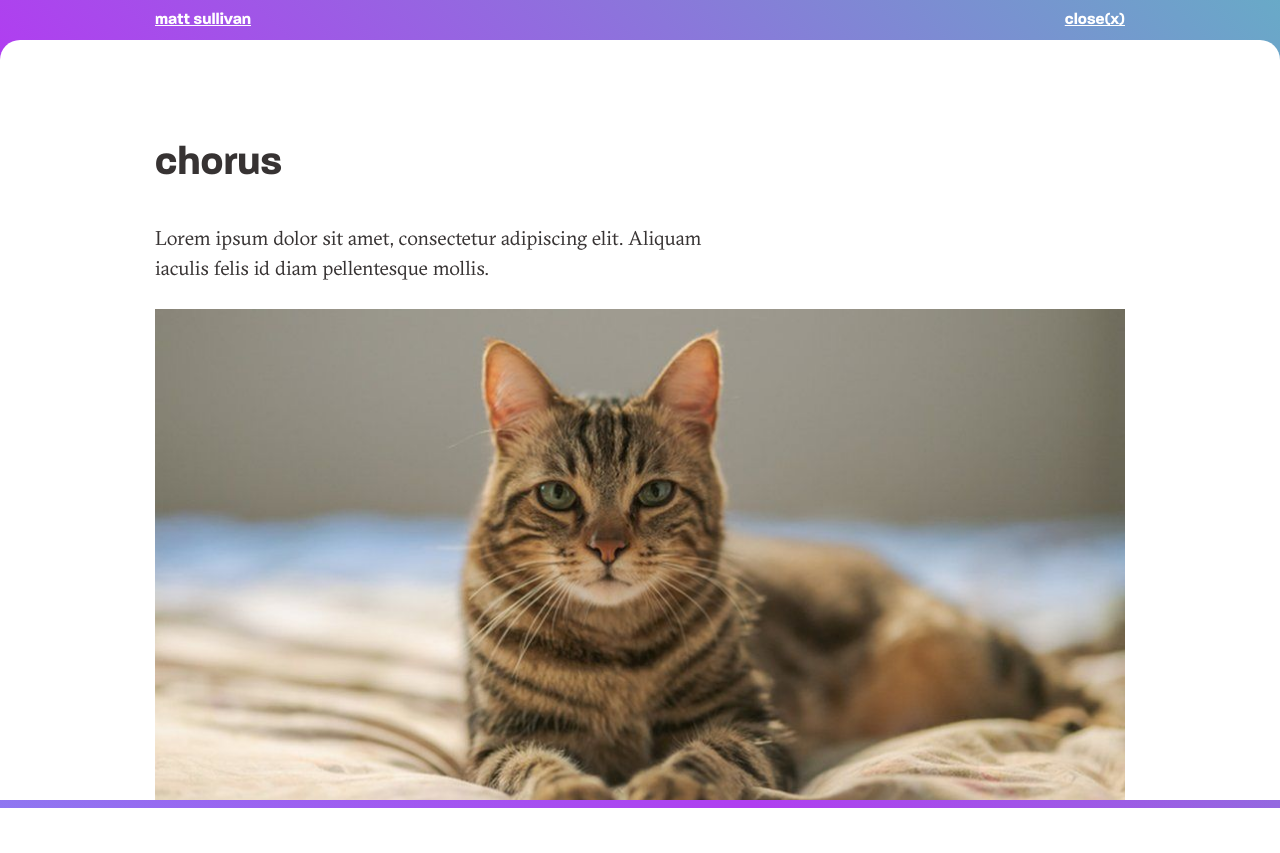
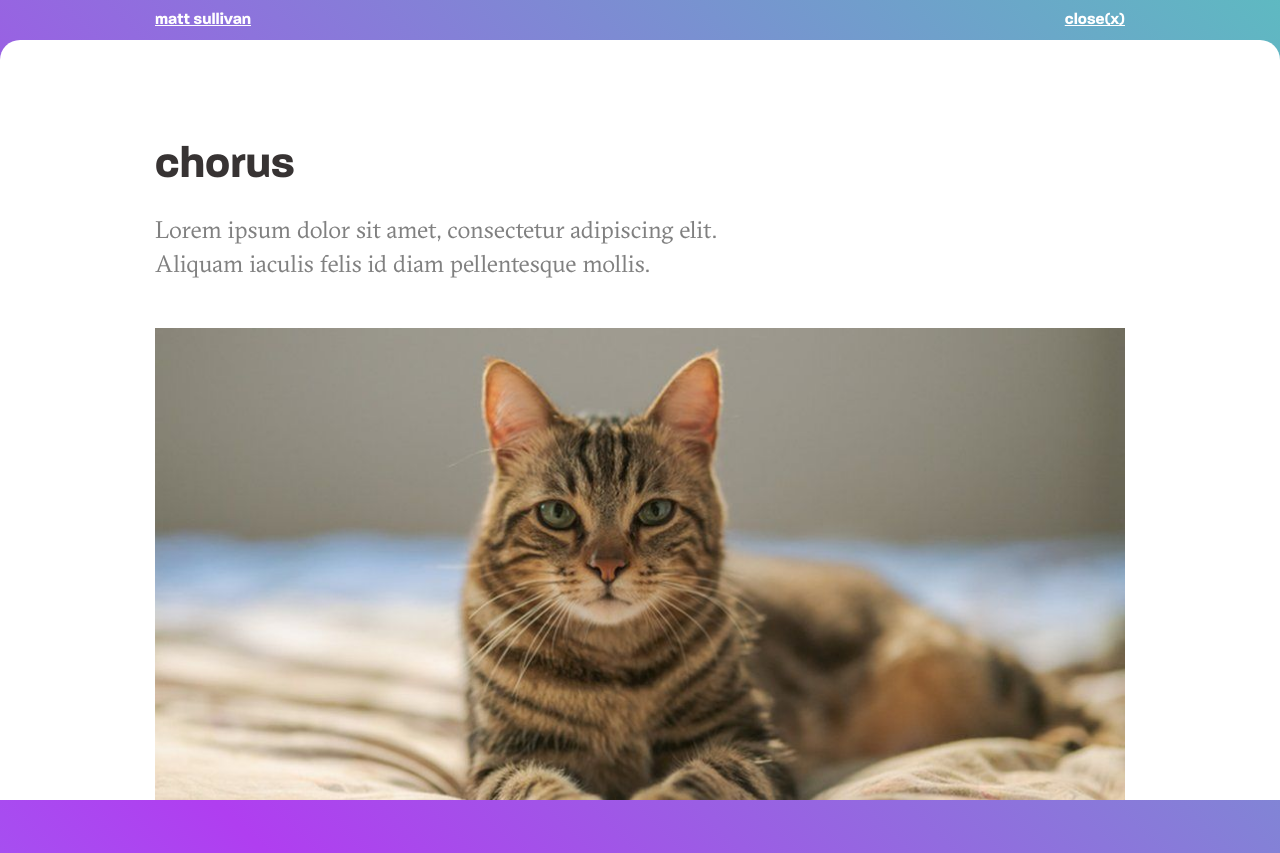
Before and after one commit to mjsxi/website-v4, a Next.js app: page /projects/chorus in a window 1280 px wide. Before the commit the page ends 800 px from the top, so only its background shows below. Built offline with nearby package versions, Linux system fonts and the light colour scheme.

Commit message:
reworked some of the type

```diff
--- a/components/mainPage.js
+++ b/components/mainPage.js
@@ -11,7 +11,7 @@ const MainPage = () => (
       <div className={styles.projects}>
         <h2>projects</h2>
         <Link href="/projects/pinnacle">
-          <a>Pinnacle 3</a>
+          <a>Pinnacle</a>
         </Link>
         <Link href="/projects/parcel">
           <a>Parcel</a>
--- a/pages/projects/parcel.js
+++ b/pages/projects/parcel.js
@@ -41,6 +41,7 @@ export default function Main() {
             <img src="/assets/imgs/cat.jpg" alt="my image" />
             <p>Lorem ipsum dolor sit amet, consectetur adipiscing elit. Aliquam iaculis felis id diam pellentesque mollis. Fusce mollis varius lacus, vitae laoreet nulla. Fusce pharetra urna non placerat vehicula. Pellentesque habitant morbi tristique senectus et netus et malesuada fames ac turpis egestas. Etiam ac tellus aliquam, maximus orci in, sollicitudin augue. Maecenas tincidunt ligula ut ipsum euismod eleifend. Proin at varius erat.</p>
             <p>Nulla sollicitudin vel ipsum quis sagittis. Maecenas risus nisi, varius in turpis non, pellentesque imperdiet ante. Curabitur non congue turpis, eu mollis mi. Nullam sollicitudin arcu sit amet augue interdum convallis. Maecenas at dictum leo. Praesent vel metus a felis efficitur pulvinar id a velit. Morbi eu consequat arcu. In purus quam, euismod eu mattis vel, laoreet vel libero. Aliquam eleifend a nunc nec venenatis. Vivamus a lorem luctus, luctus mauris nec, viverra ante. Morbi venenatis quis purus sit amet viverra.</p>
+            <img src="/assets/imgs/cat.jpg" alt="my image" />
             <p>Nunc vel mi id urna tincidunt efficitur. Fusce faucibus nisi ac diam porttitor, at fermentum nisi congue. Curabitur dui est, fringilla consequat urna id, commodo ultricies nisi. Sed velit mi, posuere in euismod ac, egestas non orci. Nullam et dui ullamcorper, dictum massa non, condimentum sapien. Donec tincidunt a turpis nec venenatis. Vivamus dictum tellus non sem ornare, ut ornare felis malesuada. Cras sodales ex eros, at pellentesque ex tincidunt ornare. Suspendisse eu tempus ipsum. Aenean venenatis risus turpis, in viverra sem placerat a. Mauris dictum maximus mi eget vehicula. Donec lorem felis, fermentum at commodo ac, cursus vel augue. Vestibulum a augue aliquet, egestas neque ut, blandit eros. Vivamus tempus velit in purus laoreet ultricies. Curabitur vel pellentesque nulla.</p>
             <p>Vestibulum ante ipsum primis in faucibus orci luctus et ultrices posuere cubilia curae; Class aptent taciti sociosqu ad litora torquent per conubia nostra, per inceptos himenaeos. Sed non ullamcorper magna. Nullam ornare nibh eget metus tincidunt, quis ultricies quam fringilla. Quisque mattis malesuada diam vitae tristique. Orci varius natoque penatibus et magnis dis parturient montes, nascetur ridiculus mus. Curabitur id semper dui. Vivamus nec gravida justo, non lacinia velit. Ut venenatis nunc laoreet, dapibus nisi ut, ultricies dui.</p>
             <p>Suspendisse ut fermentum ex. Mauris felis turpis, scelerisque quis sagittis a, commodo eget lectus. Nam vehicula eleifend velit at facilisis. Curabitur efficitur ex vel condimentum ornare. Donec eget purus pellentesque, ullamcorper enim at, vestibulum mi. Nulla facilisi. Vestibulum cursus turpis eu nibh maximus viverra. Aliquam ut iaculis nibh, nec iaculis felis. Cras nisi sem, pulvinar vitae consequat id, ullamcorper non erat. Morbi vitae lorem sit amet libero sodales commodo nec eleifend nulla.</p>
--- a/pages/projects/pinnacle.js
+++ b/pages/projects/pinnacle.js
@@ -38,9 +38,9 @@ export default function Main() {
           <div className={styles.proCotents}>
             <h3>pinnacle</h3>
             <h4>Lorem ipsum dolor sit amet, consectetur adipiscing elit. Aliquam iaculis felis id diam pellentesque mollis.</h4>
-            <img src="/assets/imgs/cat.jpg" alt="my image" />
             <p>Lorem ipsum dolor sit amet, consectetur adipiscing elit. Aliquam iaculis felis id diam pellentesque mollis. Fusce mollis varius lacus, vitae laoreet nulla. Fusce pharetra urna non placerat vehicula. Pellentesque habitant morbi tristique senectus et netus et malesuada fames ac turpis egestas. Etiam ac tellus aliquam, maximus orci in, sollicitudin augue. Maecenas tincidunt ligula ut ipsum euismod eleifend. Proin at varius erat.</p>
             <p>Nulla sollicitudin vel ipsum quis sagittis. Maecenas risus nisi, varius in turpis non, pellentesque imperdiet ante. Curabitur non congue turpis, eu mollis mi. Nullam sollicitudin arcu sit amet augue interdum convallis. Maecenas at dictum leo. Praesent vel metus a felis efficitur pulvinar id a velit. Morbi eu consequat arcu. In purus quam, euismod eu mattis vel, laoreet vel libero. Aliquam eleifend a nunc nec venenatis. Vivamus a lorem luctus, luctus mauris nec, viverra ante. Morbi venenatis quis purus sit amet viverra.</p>
+            <img src="/assets/imgs/cat.jpg" alt="my image" />
             <p>Nunc vel mi id urna tincidunt efficitur. Fusce faucibus nisi ac diam porttitor, at fermentum nisi congue. Curabitur dui est, fringilla consequat urna id, commodo ultricies nisi. Sed velit mi, posuere in euismod ac, egestas non orci. Nullam et dui ullamcorper, dictum massa non, condimentum sapien. Donec tincidunt a turpis nec venenatis. Vivamus dictum tellus non sem ornare, ut ornare felis malesuada. Cras sodales ex eros, at pellentesque ex tincidunt ornare. Suspendisse eu tempus ipsum. Aenean venenatis risus turpis, in viverra sem placerat a. Mauris dictum maximus mi eget vehicula. Donec lorem felis, fermentum at commodo ac, cursus vel augue. Vestibulum a augue aliquet, egestas neque ut, blandit eros. Vivamus tempus velit in purus laoreet ultricies. Curabitur vel pellentesque nulla.</p>
             <p>Vestibulum ante ipsum primis in faucibus orci luctus et ultrices posuere cubilia curae; Class aptent taciti sociosqu ad litora torquent per conubia nostra, per inceptos himenaeos. Sed non ullamcorper magna. Nullam ornare nibh eget metus tincidunt, quis ultricies quam fringilla. Quisque mattis malesuada diam vitae tristique. Orci varius natoque penatibus et magnis dis parturient montes, nascetur ridiculus mus. Curabitur id semper dui. Vivamus nec gravida justo, non lacinia velit. Ut venenatis nunc laoreet, dapibus nisi ut, ultricies dui.</p>
             <p>Suspendisse ut fermentum ex. Mauris felis turpis, scelerisque quis sagittis a, commodo eget lectus. Nam vehicula eleifend velit at facilisis. Curabitur efficitur ex vel condimentum ornare. Donec eget purus pellentesque, ullamcorper enim at, vestibulum mi. Nulla facilisi. Vestibulum cursus turpis eu nibh maximus viverra. Aliquam ut iaculis nibh, nec iaculis felis. Cras nisi sem, pulvinar vitae consequat id, ullamcorper non erat. Morbi vitae lorem sit amet libero sodales commodo nec eleifend nulla.</p>
--- a/pages/projects/resonance.js
+++ b/pages/projects/resonance.js
@@ -36,9 +36,9 @@ export default function Main() {
           }}
         >
           <div className={styles.proCotents}>
+            <img src="/assets/imgs/cat.jpg" alt="my image" />
             <h3>resonance</h3>
             <h4>Lorem ipsum dolor sit amet, consectetur adipiscing elit. Aliquam iaculis felis id diam pellentesque mollis.</h4>
-            <img src="/assets/imgs/cat.jpg" alt="my image" />
             <p>Lorem ipsum dolor sit amet, consectetur adipiscing elit. Aliquam iaculis felis id diam pellentesque mollis. Fusce mollis varius lacus, vitae laoreet nulla. Fusce pharetra urna non placerat vehicula. Pellentesque habitant morbi tristique senectus et netus et malesuada fames ac turpis egestas. Etiam ac tellus aliquam, maximus orci in, sollicitudin augue. Maecenas tincidunt ligula ut ipsum euismod eleifend. Proin at varius erat.</p>
             <p>Nulla sollicitudin vel ipsum quis sagittis. Maecenas risus nisi, varius in turpis non, pellentesque imperdiet ante. Curabitur non congue turpis, eu mollis mi. Nullam sollicitudin arcu sit amet augue interdum convallis. Maecenas at dictum leo. Praesent vel metus a felis efficitur pulvinar id a velit. Morbi eu consequat arcu. In purus quam, euismod eu mattis vel, laoreet vel libero. Aliquam eleifend a nunc nec venenatis. Vivamus a lorem luctus, luctus mauris nec, viverra ante. Morbi venenatis quis purus sit amet viverra.</p>
             <p>Nunc vel mi id urna tincidunt efficitur. Fusce faucibus nisi ac diam porttitor, at fermentum nisi congue. Curabitur dui est, fringilla consequat urna id, commodo ultricies nisi. Sed velit mi, posuere in euismod ac, egestas non orci. Nullam et dui ullamcorper, dictum massa non, condimentum sapien. Donec tincidunt a turpis nec venenatis. Vivamus dictum tellus non sem ornare, ut ornare felis malesuada. Cras sodales ex eros, at pellentesque ex tincidunt ornare. Suspendisse eu tempus ipsum. Aenean venenatis risus turpis, in viverra sem placerat a. Mauris dictum maximus mi eget vehicula. Donec lorem felis, fermentum at commodo ac, cursus vel augue. Vestibulum a augue aliquet, egestas neque ut, blandit eros. Vivamus tempus velit in purus laoreet ultricies. Curabitur vel pellentesque nulla.</p>
--- a/styles/globals.scss
+++ b/styles/globals.scss
@@ -4,8 +4,8 @@ body {
   margin: 0;
 
   font-family: gt-sectra;
-  font-size: 18px;
-  line-height: 29px;
+  font-size: 19px;
+  line-height: 30px;
 
   color: #373333;
 }
--- a/styles/main.module.scss
+++ b/styles/main.module.scss
@@ -6,13 +6,13 @@
   position: fixed;
   top: 0px;
   left: 0px;
-  height: 101vh;
-  width: 101vw;
+  height: 200vh;
+  width: 100vw;
   z-index: -1;
 
   background: linear-gradient(45deg, #6385f2, #4de9f2, #b03ef0, #37f5ab);
   background-size: 400% 200%;
-  animation: bg-gradient 80s ease infinite;
+  animation: bg-gradient 90s ease infinite;
 }
 
 @keyframes bg-gradient {
@@ -49,20 +49,21 @@
   }
 
   @media (max-width: 600px) {
-    margin-top: 100px;
+    margin-top: 40px;
     font-size: 8.15vw;
     line-height: 9vw;
   }
 }
 
 .subhead {
-  margin-top: 80px;
+  margin-top: 60px;
+  margin-bottom: 120px;
 
   display: flex;
   justify-content: space-between;
 
   @media (max-width: 600px) {
-    margin-top: 20px;
+    margin-top: 0px;
     flex-direction: column;
   }
 
@@ -114,7 +115,17 @@
     font-size: 14px;
     line-height: 17px;
     margin-top: 0;
-    margin-bottom: 24px;
+    margin-bottom: 12px;
+  }
+
+  p {
+    text-indent: 50px;
+    margin-top: 0px;
+    margin-bottom: 12px;
+
+    &:first-of-type {
+      text-indent: 0px;
+    }
   }
 }
 
@@ -155,9 +166,15 @@
   bottom: 0;
   background: rgba(255,255,255,1);
   border-radius: 20px 20px 0px 0px;
+  padding-top: 100px;
   padding-left: 20px;
   padding-right: 20px;
+  padding-bottom: 120px;
   //backdrop-filter: blur(40px);
+
+  @media (max-width: 600px) {
+    padding-top: 60px;
+  }
 
   .proCotents {
     max-width: 970px;
@@ -171,25 +188,27 @@
     font-family: Paralucent;
     font-style: normal;
     font-weight: 600;
-    font-size: 40px;
-    line-height: 48px;
-    margin-top: 100px;
-    margin-bottom: 8px;
+    font-size: 44px;
+    line-height: 52px;
+    margin-top: 0px;
+    margin-bottom: 20px;
     grid-column: 1 / span 5;
 
     @media (max-width: 600px) {
-      margin-top: 40px;
-      font-size: 24px;
-      line-height: 29px;
+      font-size: 38px;
+      line-height: 48px;
       grid-column: 1 / span 10;
     }
   }
 
   h4 {
     grid-column: 1 / span 6;
-    font-size: 20px;
-    line-height: 30px;
+    font-size: 24px;
+    line-height: 34px;
     font-weight: 400;
+    margin-top: 0px;
+    margin-bottom: 24px;
+    color: #808080;
 
     @media (max-width: 600px) {
       grid-column: 1 / span 10;
@@ -197,7 +216,8 @@
   }
 
   img {
-    margin-bottom: 24px;
+    margin-top: 24px;
+    margin-bottom: 36px;
     grid-column: 1 / span 10;
 
     @media (max-width: 600px) {
```
